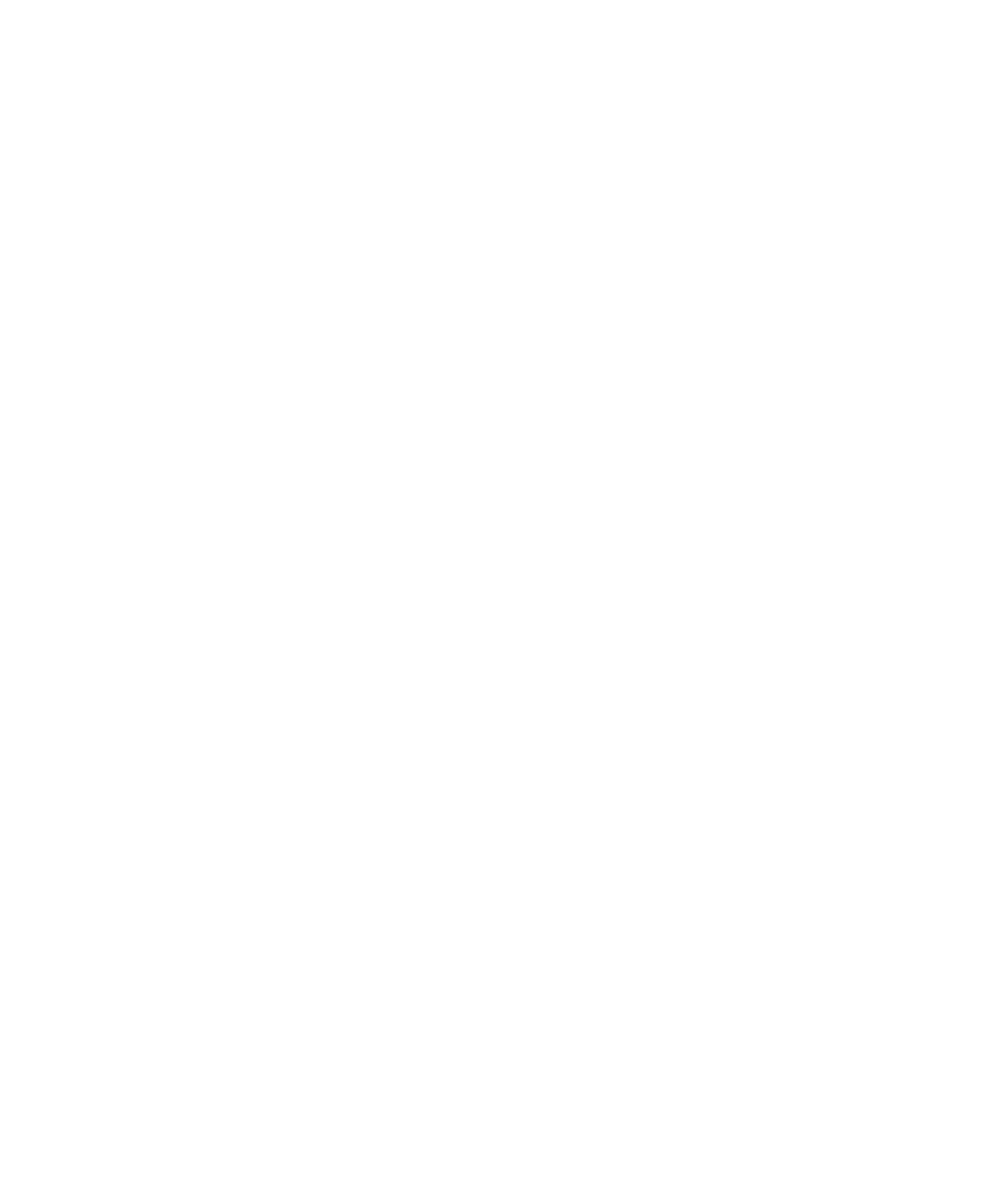
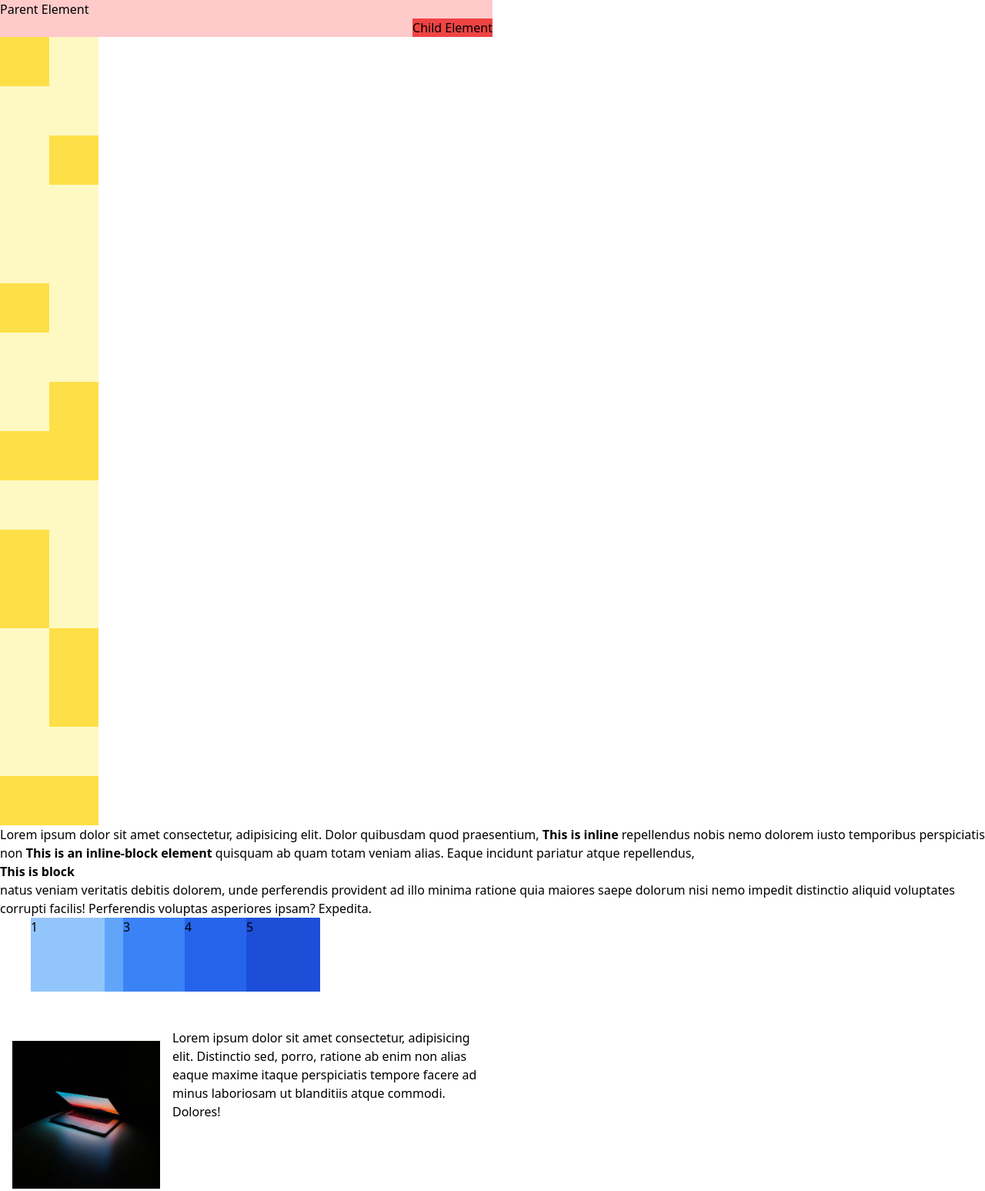
Before and after one commit to mi-adesina/Tailwind-CSS-From-Scratch, a plain HTML site: page tailwind-sandbox/06-layout-position/index.html in a window 1280 px wide. Shown: the whole page at 77% size. Before the commit the page ends 800 px from the top, so only its background shows below. Drawn offline with nearby package versions, Linux system fonts and the light colour scheme.

Commit message:
Layout & Position

```diff
--- a/tailwind-sandbox/06-layout-position/index.html
+++ b/tailwind-sandbox/06-layout-position/index.html
@@ -9,28 +9,96 @@
 	</head>
 	<body>
 		<!-- Positioning -->
+		<div class="relative h-12 bg-red-200 w-1/2">
+			<p>Parent Element</p>
+			<div class="absolute bottom-0 right-0 bg-red-500">
+				<p>Child Element</p>
+			</div>
+		</div>
 
 		<!-- Top left corner -->
-
+		<div class="relative h-32 bg-yellow-100 w-32">
+			<div class="absolute left-0 top-0 bg-yellow-300 w-16 h-16">
+				<p></p>
+			</div>
+		</div>
 		<!-- Top right corner -->
+		<div class="relative h-32 bg-yellow-100 w-32">
+			<div class="absolute right-0 top-0 bg-yellow-300 w-16 h-16">
+				<p></p>
+			</div>
+		</div>
 
 		<!-- Bottom left corner -->
-
+		<div class="relative h-32 bg-yellow-100 w-32">
+			<div class="absolute left-0 bottom-0 bg-yellow-300 w-16 h-16">
+				<p></p>
+			</div>
+		</div>
 		<!-- Bottom right corner -->
+		<div class="relative h-32 bg-yellow-100 w-32">
+			<div class="absolute right-0 bottom-0 bg-yellow-300 w-16 h-16">
+				<p></p>
+			</div>
+		</div>
 
 		<!-- Span top edge -->
+		<div class="relative h-32 bg-yellow-100 w-32">
+			<div class="absolute inset-x-0 top-0 bg-yellow-300 h-16">
+				<p></p>
+			</div>
+		</div>
 
 		<!-- Span left edge -->
+		<div class="relative h-32 bg-yellow-100 w-32">
+			<div class="absolute inset-y-0 left-0 bg-yellow-300 w-16">
+				<p></p>
+			</div>
+		</div>
 
 		<!-- Span right edge -->
+		<div class="relative h-32 bg-yellow-100 w-32">
+			<div class="absolute inset-y-0 right-0 bg-yellow-300 w-16">
+				<p></p>
+			</div>
+		</div>
 
 		<!-- Span bottom edge -->
+		<div class="relative h-32 bg-yellow-100 w-32">
+			<div class="absolute inset-x-0 bg-yellow-300 h-16 bottom-0"></div>
+		</div>
 
 		<!-- Display Classes -->
-
+		<div class="">
+			Lorem ipsum dolor sit amet consectetur, adipisicing elit. Dolor quibusdam
+			quod praesentium,
+			<span class="font-bold inline">This is inline</span> repellendus nobis
+			nemo dolorem iusto temporibus perspiciatis non
+			<span class="font-bold inline-block"
+				>This is an inline-block element</span
+			>
+			quisquam ab quam totam veniam alias. Eaque incidunt pariatur atque
+			repellendus, <span class="font-bold block">This is block</span> natus
+			veniam veritatis debitis dolorem, unde perferendis provident ad illo
+			minima ratione quia maiores saepe dolorum
+			<span class="font-bold hidden">this is hidden</span> nisi nemo impedit
+			distinctio aliquid voluptates corrupti facilis! Perferendis voluptas
+			asperiores ipsam? Expedita.
+		</div>
 		<!-- Z-Index -->
+		<div class="relative h-36">
+			<div class="absolute w-24 left-10 h-24 bg-blue-300 z-40">1</div>
+			<div class="absolute w-24 left-20 h-24 bg-blue-400">2</div>
+			<div class="absolute w-24 left-40 h-24 bg-blue-500 z-10">3</div>
+			<div class="absolute w-24 left-60 h-24 bg-blue-600 z-20">4</div>
+			<div class="absolute w-24 left-80 h-24 bg-blue-700 z-30">5</div>
+		</div>
 
 		<!-- Floats -->
+		 <div class="w-1/2">
+			<img class="h-48 w-48 float-left m-4" src="../assets/img/img1.jpg" alt="">
+			<p>Lorem ipsum dolor sit amet consectetur, adipisicing elit. Distinctio sed, porro, ratione ab enim non alias eaque maxime itaque perspiciatis tempore facere ad minus laboriosam ut blanditiis atque commodi. Dolores!</p>
+		 </div>
 	</body>
 </html>
 
```
Lines whose indentation alone changed are shown as unchanged.
